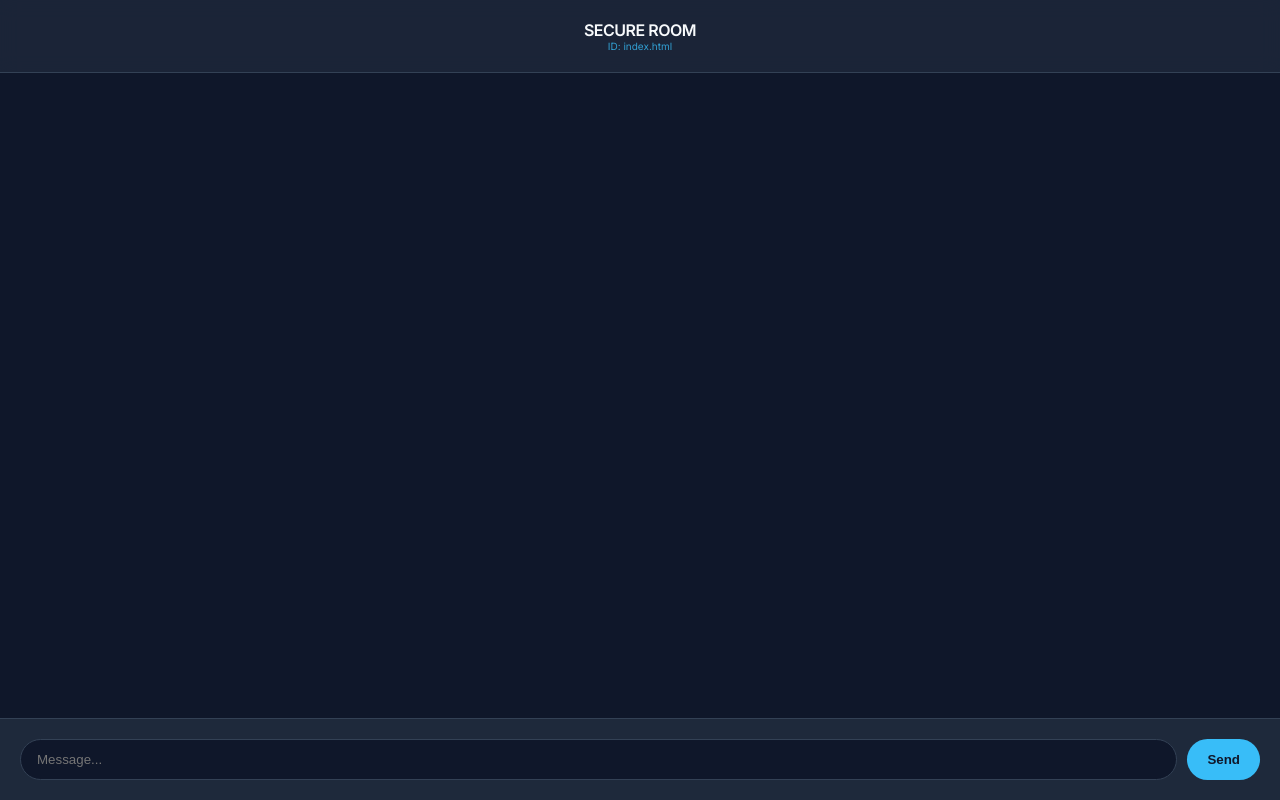
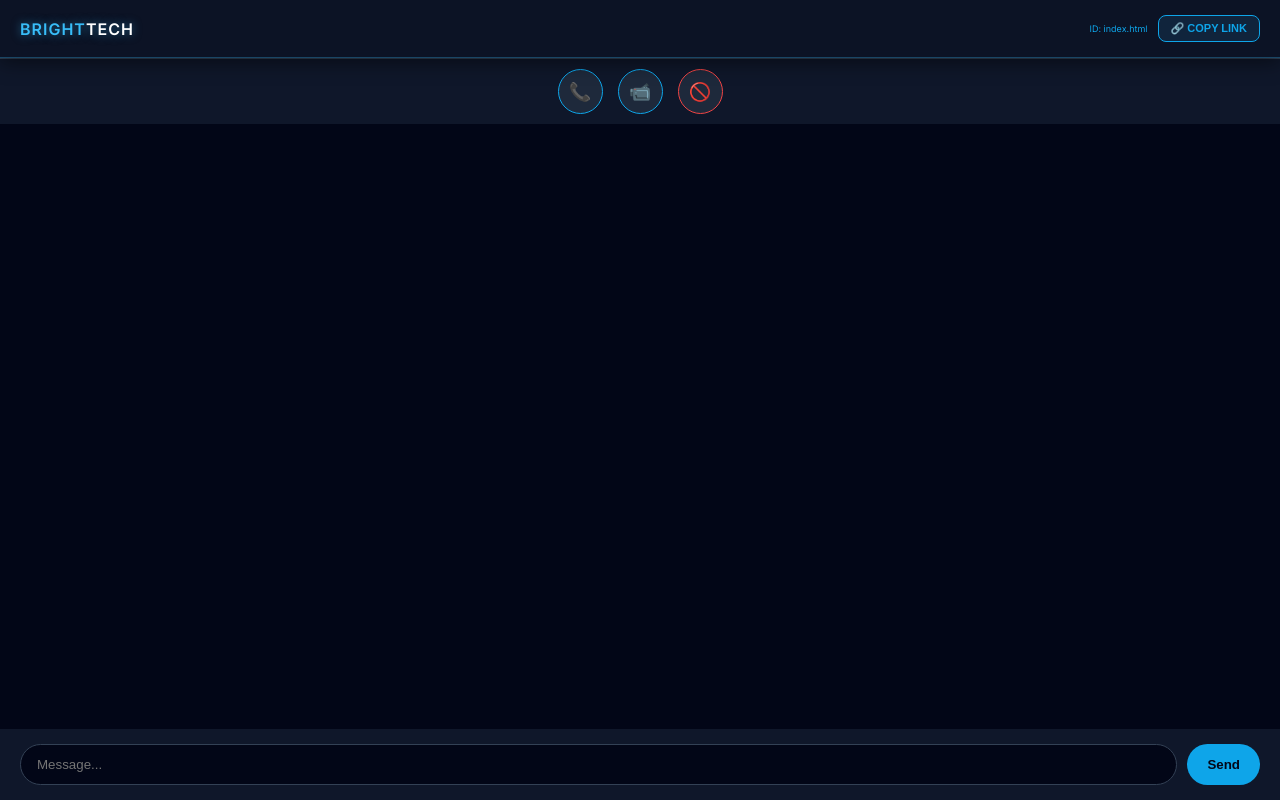
Before and after one commit to oyirwothbright248-pixel/private-chat-link, a website: page index.html in a window 1280 px wide. Drawn offline with nearby package versions, Linux system fonts and the light colour scheme; no server answers.

Commit message:
Fixed server syntax and added professional message logic

```diff
--- a/index.html
+++ b/index.html
@@ -8,9 +8,10 @@
     <link href="https://fonts.googleapis.com/css2?family=Inter:wght@400;600&display=swap" rel="stylesheet">
     <style>
         :root {
-            --bg: #0f172a;
-            --panel: #1e293b;
-            --accent: #38bdf8;
+            --bg: #020617;
+            --panel: #0f172a;
+            --accent: #0ea5e9;
+            --neon: #38bdf8;
             --text: #f8fafc;
             --bubble-me: #0284c7;
             --bubble-them: #334155;
@@ -24,18 +25,74 @@
             display: flex;
             flex-direction: column;
             height: 100vh;
+            overflow: hidden; /* Prevents bounce on mobile */
         }
 
-        /* Header */
+        /* --- BRIGHT TECH HEADER --- */
         header {
-            padding: 20px;
-            background: rgba(30, 41, 59, 0.8);
-            backdrop-filter: blur(10px);
-            border-bottom: 1px solid #334155;
-            text-align: center;
+            position: sticky;
+            top: 0;
+            z-index: 100;
+            padding: 15px 20px;
+            background: rgba(15, 23, 42, 0.8);
+            backdrop-filter: blur(12px);
+            border-bottom: 1px solid rgba(56, 189, 248, 0.3);
+            display: flex;
+            justify-content: space-between;
+            align-items: center;
+            box-shadow: 0 4px 20px rgba(0, 0, 0, 0.5);
         }
 
-        /* Chat Area */
+        .logo-tech {
+            font-weight: 800;
+            letter-spacing: 1px;
+            color: var(--neon);
+            text-shadow: 0 0 10px rgba(56, 189, 248, 0.5);
+        }
+
+        .header-actions {
+            display: flex;
+            gap: 10px;
+            align-items: center;
+        }
+
+        .copy-btn {
+            background: rgba(56, 189, 248, 0.1);
+            border: 1px solid var(--accent);
+            color: var(--accent);
+            padding: 6px 12px;
+            border-radius: 8px;
+            font-size: 11px;
+            font-weight: 600;
+            cursor: pointer;
+            transition: all 0.2s;
+        }
+
+        /* --- VIDEO CALL GRID --- */
+        #video-grid {
+            display: grid;
+            grid-template-columns: 1fr 1fr;
+            gap: 5px;
+            background: #000;
+            max-height: 0; /* Hidden until call starts */
+            transition: max-height 0.5s ease-out;
+            overflow: hidden;
+        }
+
+        #video-grid.active {
+            max-height: 30vh;
+            padding: 5px;
+        }
+
+        video {
+            width: 100%;
+            height: 100%;
+            object-fit: cover;
+            border-radius: 8px;
+            background: #1e293b;
+        }
+
+        /* --- CHAT AREA --- */
         #chat-container {
             flex: 1;
             overflow-y: auto;
@@ -52,6 +109,7 @@
             font-size: 15px;
             line-height: 1.4;
             animation: fadeIn 0.2s ease;
+            word-wrap: break-word;
         }
 
         @keyframes fadeIn { from { opacity: 0; transform: translateY(10px); } to { opacity: 1; transform: translateY(0); } }
@@ -59,18 +117,41 @@
         .me { align-self: flex-end; background: var(--bubble-me); color: white; border-bottom-right-radius: 4px; }
         .them { align-self: flex-start; background: var(--bubble-them); border-bottom-left-radius: 4px; }
 
-        /* Input Area */
+        /* --- CALL CONTROLS --- */
+        .call-tools {
+            display: flex;
+            justify-content: center;
+            gap: 15px;
+            padding: 10px;
+            background: var(--panel);
+            border-top: 1px solid #334155;
+        }
+
+        .icon-btn {
+            background: #1e293b;
+            border: 1px solid var(--accent);
+            color: var(--accent);
+            width: 45px;
+            height: 45px;
+            border-radius: 50%;
+            display: flex;
+            align-items: center;
+            justify-content: center;
+            cursor: pointer;
+            font-size: 18px;
+        }
+
+        /* --- INPUT AREA --- */
         .input-area {
-            padding: 20px;
+            padding: 15px 20px;
             background: var(--panel);
             display: flex;
             gap: 10px;
-            border-top: 1px solid #334155;
         }
 
         input {
             flex: 1;
-            background: #0f172a;
+            background: #020617;
             border: 1px solid #334155;
             padding: 12px 16px;
             border-radius: 25px;
@@ -80,32 +161,48 @@
 
         input:focus { border-color: var(--accent); }
 
-        button {
+        .send-btn {
             background: var(--accent);
-            color: #0f172a;
+            color: #020617;
             border: none;
             padding: 0 20px;
             border-radius: 25px;
             font-weight: 600;
             cursor: pointer;
-            transition: transform 0.1s;
         }
 
-        button:active { transform: scale(0.95); }
+        @media (max-width: 600px) {
+            #video-grid.active { grid-template-columns: 1fr; max-height: 50vh; }
+            .msg { max-width: 90%; }
+        }
     </style>
 </head>
 <body>
 
 <header>
-    <div style="font-weight: 600; letter-spacing: -0.5px;">SECURE ROOM</div>
-    <div id="room-id" style="font-size: 10px; color: var(--accent); opacity: 0.8;"></div>
+    <div class="logo-tech">BRIGHT<span style="color:white">TECH</span></div>
+    <div class="header-actions">
+        <div id="room-id" style="font-size: 9px; color: var(--accent); text-align: right;"></div>
+        <button class="copy-btn" onclick="copyLink()">🔗 COPY LINK</button>
+    </div>
 </header>
+
+<div id="video-grid">
+    <video id="localVideo" autoplay muted playsinline></video>
+    <video id="remoteVideo" autoplay playsinline></video>
+</div>
+
+<div class="call-tools">
+    <button class="icon-btn" onclick="startCall(false)">📞</button>
+    <button class="icon-btn" onclick="startCall(true)">📹</button>
+    <button class="icon-btn" style="border-color: #ef4444; color: #ef4444;" onclick="location.reload()">🚫</button>
+</div>
 
 <div id="chat-container"></div>
 
 <div class="input-area">
     <input type="text" id="msgInput" placeholder="Message..." autocomplete="off">
-    <button onclick="send()">Send</button>
+    <button class="send-btn" onclick="send()">Send</button>
 </div>
 
 <script>
@@ -117,6 +214,7 @@
     document.getElementById('room-id').textContent = `ID: ${roomId}`;
     socket.emit('join-room', roomId);
 
+    // --- CHAT LOGIC ---
     function send() {
         if (!msgInput.value.trim()) return;
         const data = { roomId, msg: msgInput.value, sender: socket.id };
@@ -125,7 +223,6 @@
         msgInput.value = '';
     }
 
-    // Support Enter Key
     msgInput.addEventListener("keypress", (e) => { if (e.key === "Enter") send(); });
 
     socket.on('render-msg', (data) => {
@@ -141,6 +238,66 @@
         chatContainer.appendChild(div);
         chatContainer.scrollTop = chatContainer.scrollHeight;
     }
+
+    // --- COPY LINK LOGIC ---
+    function copyLink() {
+        navigator.clipboard.writeText(window.location.href);
+        const btn = document.querySelector('.copy-btn');
+        btn.textContent = "✅ COPIED";
+        setTimeout(() => btn.textContent = "🔗 COPY LINK", 2000);
+    }
+
+    // --- VIDEO CALL LOGIC (WebRTC) ---
+    let localStream;
+    let peerConnection;
+    const servers = { iceServers: [{ urls: 'stun:stun.l.google.com:19302' }] };
+
+    async function startCall(videoEnabled) {
+        document.getElementById('video-grid').classList.add('active');
+        localStream = await navigator.mediaDevices.getUserMedia({ audio: true, video: videoEnabled });
+        document.getElementById('localVideo').srcObject = localStream;
+
+        peerConnection = new RTCPeerConnection(servers);
+        localStream.getTracks().forEach(track => peerConnection.addTrack(track, localStream));
+
+        peerConnection.ontrack = event => {
+            document.getElementById('remoteVideo').srcObject = event.streams[0];
+        };
+
+        peerConnection.onicecandidate = event => {
+            if (event.candidate) {
+                socket.emit('signal', { roomId, data: { candidate: event.candidate } });
+            }
+        };
+
+        const offer = await peerConnection.createOffer();
+        await peerConnection.setLocalDescription(offer);
+        socket.emit('signal', { roomId, data: { offer } });
+    }
+
+    socket.on('signal', async (data) => {
+        if (!peerConnection) {
+            // Auto-initiate connection for the receiver
+            document.getElementById('video-grid').classList.add('active');
+            localStream = await navigator.mediaDevices.getUserMedia({ audio: true, video: true });
+            document.getElementById('localVideo').srcObject = localStream;
+            peerConnection = new RTCPeerConnection(servers);
+            localStream.getTracks().forEach(track => peerConnection.addTrack(track, localStream));
+            peerConnection.ontrack = event => document.getElementById('remoteVideo').srcObject = event.streams[0];
+            peerConnection.onicecandidate = e => e.candidate && socket.emit('signal', { roomId, data: { candidate: e.candidate } });
+        }
+
+        if (data.offer) {
+            await peerConnection.setRemoteDescription(new RTCSessionDescription(data.offer));
+            const answer = await peerConnection.createAnswer();
+            await peerConnection.setLocalDescription(answer);
+            socket.emit('signal', { roomId, data: { answer } });
+        } else if (data.answer) {
+            await peerConnection.setRemoteDescription(new RTCSessionDescription(data.answer));
+        } else if (data.candidate) {
+            await peerConnection.addIceCandidate(new RTCIceCandidate(data.candidate));
+        }
+    });
 </script>
 </body>
 </html>
--- a/server.js
+++ b/server.js
@@ -29,6 +29,11 @@ io.on('connection', (socket) => {
             msg: data.msg,
             sender: socket.id
         });
+
+        socket.on('signal', (payload) => {
+    // This broadcasts the video signal to the other person in the room
+    socket.to(payload.roomId).emit('signal', payload.data);
+});
     });
 }); // This was the missing bracket!
 
```
